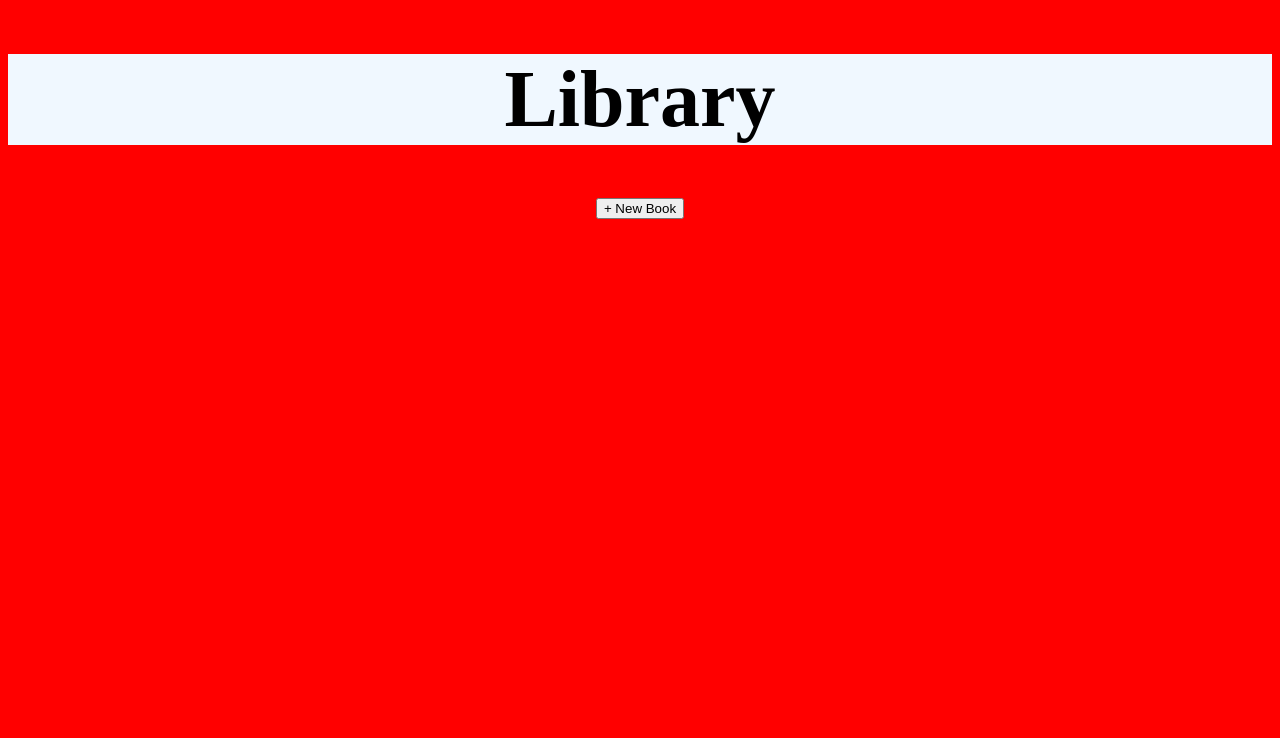
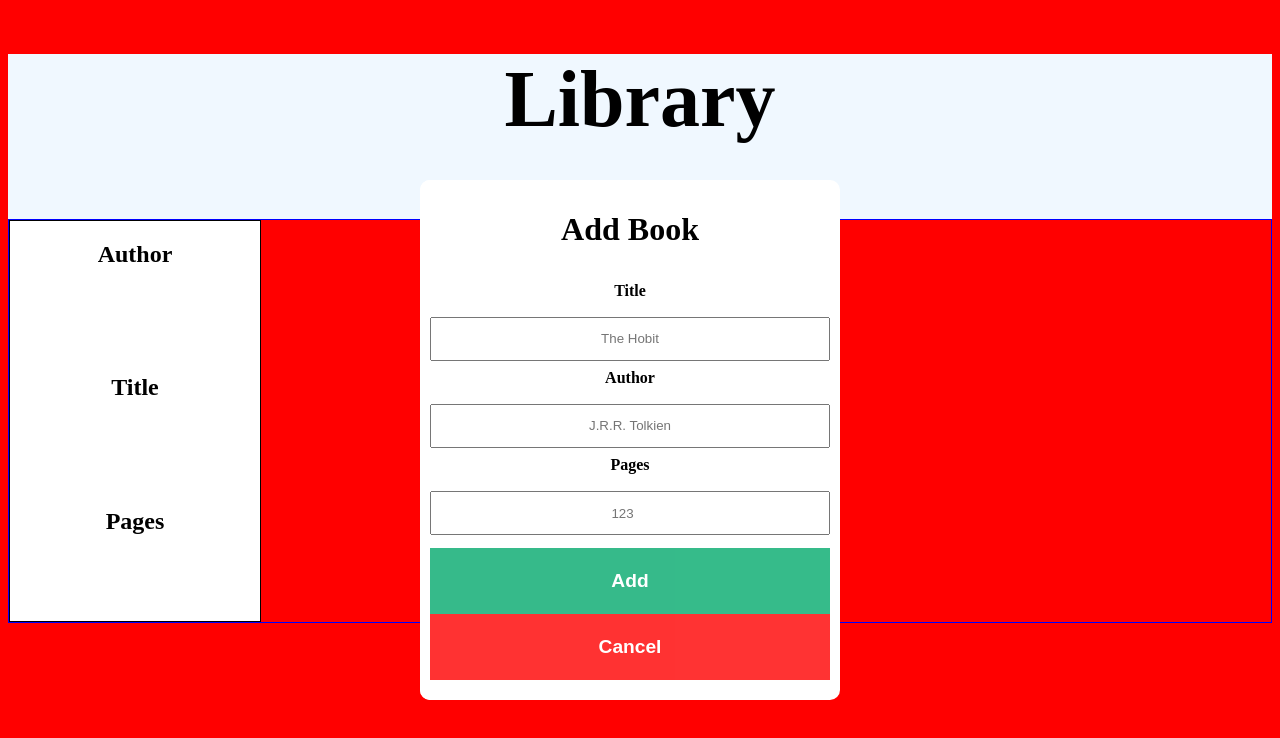
Before and after one commit to sanghrash92/project_library, a plain HTML site: page index.html in a window 1280 px wide. Drawn offline with Linux system fonts and the light colour scheme.

Commit message:
Added pop up form

```diff
--- a/index.html
+++ b/index.html
@@ -11,27 +11,41 @@
 <body>
     <header class="header">
         <h1>Library</h1>
+        <button class="btn" id="openForm">+ New Book</button>
     </header>
    <main class="main-container">
-    <button class="btn" id="openForm">+ New Book</button>
+        <div class="book-container" id="book-page">
+            <div class="container">
+                <div class="author-container">
+                    <h2>Author</h2>
+                    <h4 class="author"></h4>
+                </div>
+                <div class="title-container">
+                    <h2>Title</h2>
+                    <h4 class="title"></h4>
+                </div>
+                <div class="page-container">
+                    <h2>Pages</h2>
+                    <h4 class="page"></h4>
+                </div>
+            </div>
+        </div>
         <div class="form-popup" id="myForm">
-        <form action="/action_page.php" class="form-container">
+            <div class="form-container">
                 <h1>Add Book</h1>
-
                 <label for="book"><b>Title</b></label>
-            <input type="text" placeholder="The Hobit" name="Title" required>
+                <input type="text" placeholder="The Hobit" name="Title" id="title" required>
 
                 <label for="author"><b>Author</b></label>
-            <input type="text" placeholder="J.R.R. Tolkien" name="Author" required>
+                <input type="text" placeholder="J.R.R. Tolkien" name="Author" id="author" required>
 
                 <label for="pages"><b>Pages</b></label>
-            <input type="number" placeholder="123" name="Pages" required>
+                <input type="number" placeholder="123" name="Pages" id="pages" required>
 
-            <button type="submit" class="btn">Add</button>
+                <button type="button" class="btn submit">Add</button>
                 <button type="button" class="btn cancel">Cancel</button>
-          </form>
+            </div>
         </div>
    </main>
-   <div class="container"></div>
 </body>
 </html>
--- a/script.js
+++ b/script.js
@@ -4,32 +4,54 @@ function Book(title, author, numPages, status) {
     this.title = title,
     this.author = author,
     this.numPages = numPages,
-    this.status = status,
-    this.info = function() {
-        return `${this.title} by ${this.author}, ${this.numPages} pages, ${this.status}, `
-    };
+    this.status = status
 }
 
-// const mainContainer = document.querySelector('.main-container');
-// const container = document.querySelector('.container');
 
-// function addBook() {
-//     const btn = document.querySelector('.btn');
-//     btn.addEventListener('click', render)
-// }
+const title = document.querySelector('#title');
+const author = document.querySelector("#author");
+const pages = document.querySelector('#pages');
+const submit = document.querySelector('.submit');
+const openBtn = document.querySelector('.btn');
+const closeBtn = document.querySelector(".cancel");
 
-// function render() {
-//     container.classList.add('render')
-// }
+submit.addEventListener('click', addBookToLibrary)
 
-const openBtn = document.querySelector('.btn');
-const closeBtn = document.querySelector(".cancel")
+function addBookToLibrary() {
+    let addBook = new Book(title.value, author.value, pages.value);
+    for(let book in addBook) {
+        if(addBook.hasOwnProperty(book)) {
+            myLibrary.push(addBook[book]);
+        }
+    }
+    console.log(myLibrary)
+    reset();
+    closeForm();
+    render();
+}
+
+
+function render() {
+    const container = document.querySelector('.container');
+    const author = document.querySelector('.author');
+    author.style.color = 'blue'
+    author.textContent = `${myLibrary[0]}`;
+    container.style.display = 'grid';
+    container.style.gridTemplateRows = 'repeat(3fr)'
+}
+
+function reset() {
+    title.value = '';
+    author.value = '';
+    pages.value = '';
+}
 
 function openForm() {
     document.getElementById('myForm').style.display = "block";
 }
 
 function closeForm() {
+    reset();
     document.getElementById("myForm").style.display = "none";
 }
 
--- a/styles.css
+++ b/styles.css
@@ -4,13 +4,28 @@ body {
 }
 
 .main-container {
-    text-align: center;
+    border: 1px solid blue;
+    display: grid;
+    grid-template-columns: repeat(auto-fit, minmax(350px, 360px));
+    grid-template-rows: minmax(1fr, 2fr);
 }
 
 .header {
     background-color: aliceblue;
     text-align: center;
     padding: 0;
+}
+
+.container {
+    border: 1px solid black;
+    height: 400px;
+    width: 250px;
+    background-color: white;
+    color: black;
+    text-align: center;
+    display: grid;
+    grid-template-columns: 1fr;
+    grid-template-rows: repeat(3, 1fr);
 }
 
 .header > h1 {
@@ -31,18 +46,29 @@ body {
 }
 
 .form-popup {
-    display: none;
-    margin: 10px auto;
-    width: 300px
+    /* display: none; */
+    margin: auto;
+    width: 400px;
+    max-width: 40%;
+    text-align: center;
+    position: fixed;
+    top: 55%;
+    left: 50%;
+    transform:  translate(-55%, -50%);
+    z-index: 10;
+    background-color: white;
+    border-radius: 10px;
 }
 
 /* Add styles to the form container */
 .form-container {
     display:grid;
     grid-template-columns: 1fr;
-    max-width: 300px;
+    width: 400px;
+    height: 500px;
     padding: 10px;
     background-color: white;
+    border-radius: 10px;
 }
 
 .form-container input[type=text], input[type=number]{
```
Lines whose indentation alone changed are shown as unchanged.
